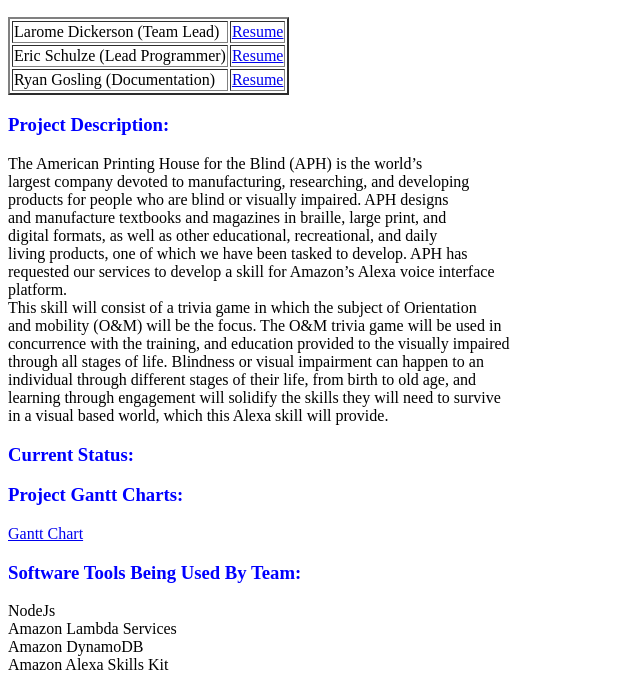
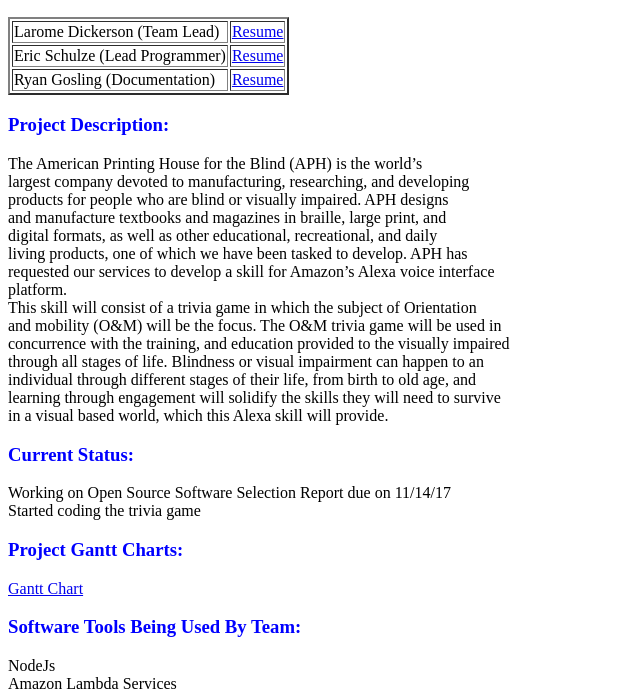
Before and after one commit to LERCapstone/LERCapstone.github.io, a plain HTML site: page index.html in a window 1280 px wide. Shown: the part 96-786 px from the top of the page, without its empty margins (0-640 px from the left). Drawn offline with Linux system fonts and the light colour scheme.

Commit message:
Update index.html

```diff
--- a/index.html
+++ b/index.html
@@ -36,6 +36,9 @@
 	in a visual based world, which this Alexa skill will provide. <br>
     </a>
     <h3 style="color: #0000ff;">Current Status:</h3>
+	<a> Working on Open Source Software Selection Report due on 11/14/17<br>
+		Started coding the trivia game<br>
+	</a>
     <h3 style="color: #0000ff;">Project Gantt Charts:</h3>
 	<a href="https://github.com/LERCapstone/LERCapstone.github.io/blob/master/Gantt%20Chart.xlsx">Gantt Chart</a>
     <h3 style="color: #0000ff;">Software Tools Being Used By Team:</h3>
```
